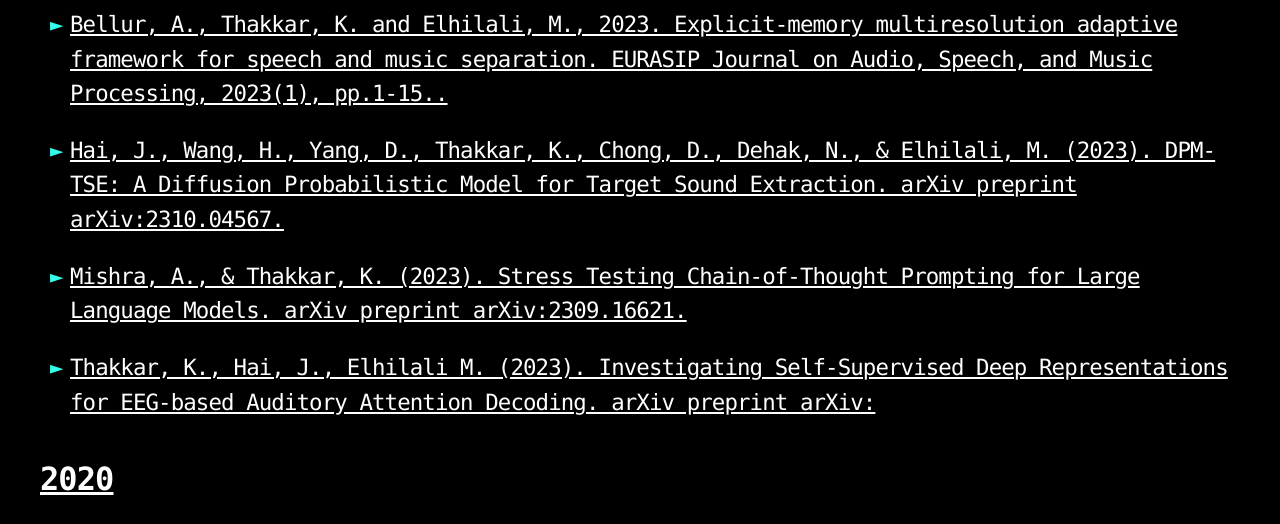
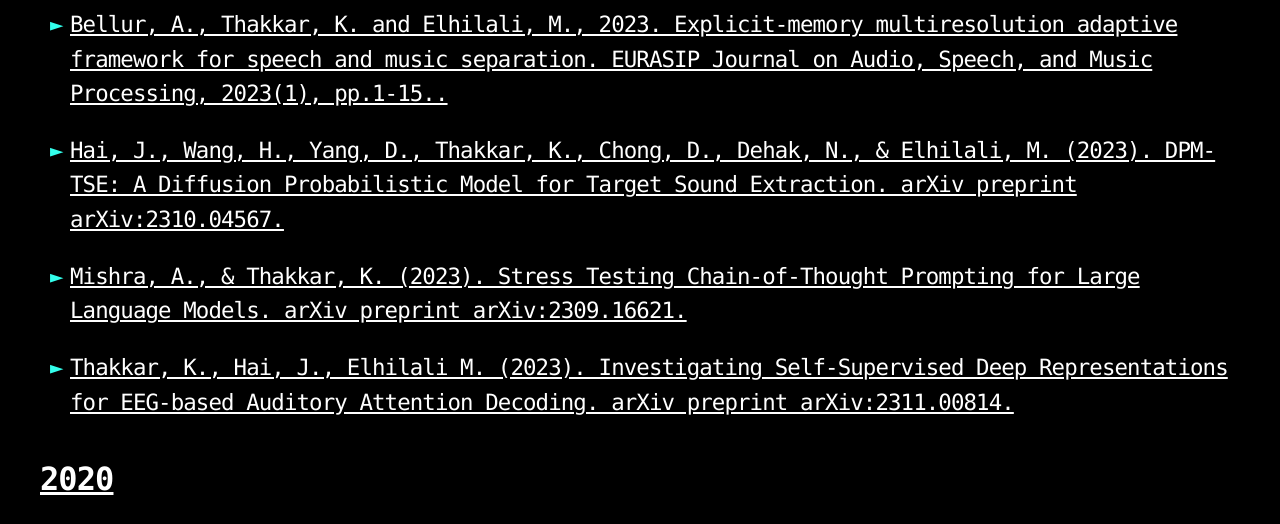
Before and after one commit to carankt/carankt.github.io, a plain HTML site: page publications.html in a window 1280 px wide. Shown: the part 476-1000 px from the top of the page. Drawn offline with Linux system fonts and the light colour scheme; a web font is replaced by a local one.

Commit message:
Update publications.html

```diff
--- a/publications.html
+++ b/publications.html
@@ -103,7 +103,7 @@
 
 <li><p><a href="https://arxiv.org/abs/2309.16621">Mishra, A., & Thakkar, K. (2023). Stress Testing Chain-of-Thought Prompting for Large Language Models. arXiv preprint arXiv:2309.16621.</p></li>
 
-  <li><p><a href="https://arxiv.org/">Thakkar, K., Hai, J., Elhilali M. (2023). Investigating Self-Supervised Deep Representations for EEG-based Auditory Attention Decoding. arXiv preprint arXiv:  </p></li>
+  <li><p><a href="https://arxiv.org/abs/2311.00814">Thakkar, K., Hai, J., Elhilali M. (2023). Investigating Self-Supervised Deep Representations for EEG-based Auditory Attention Decoding. arXiv preprint arXiv:2311.00814.</p></li>
 
 </ul>
 
```
